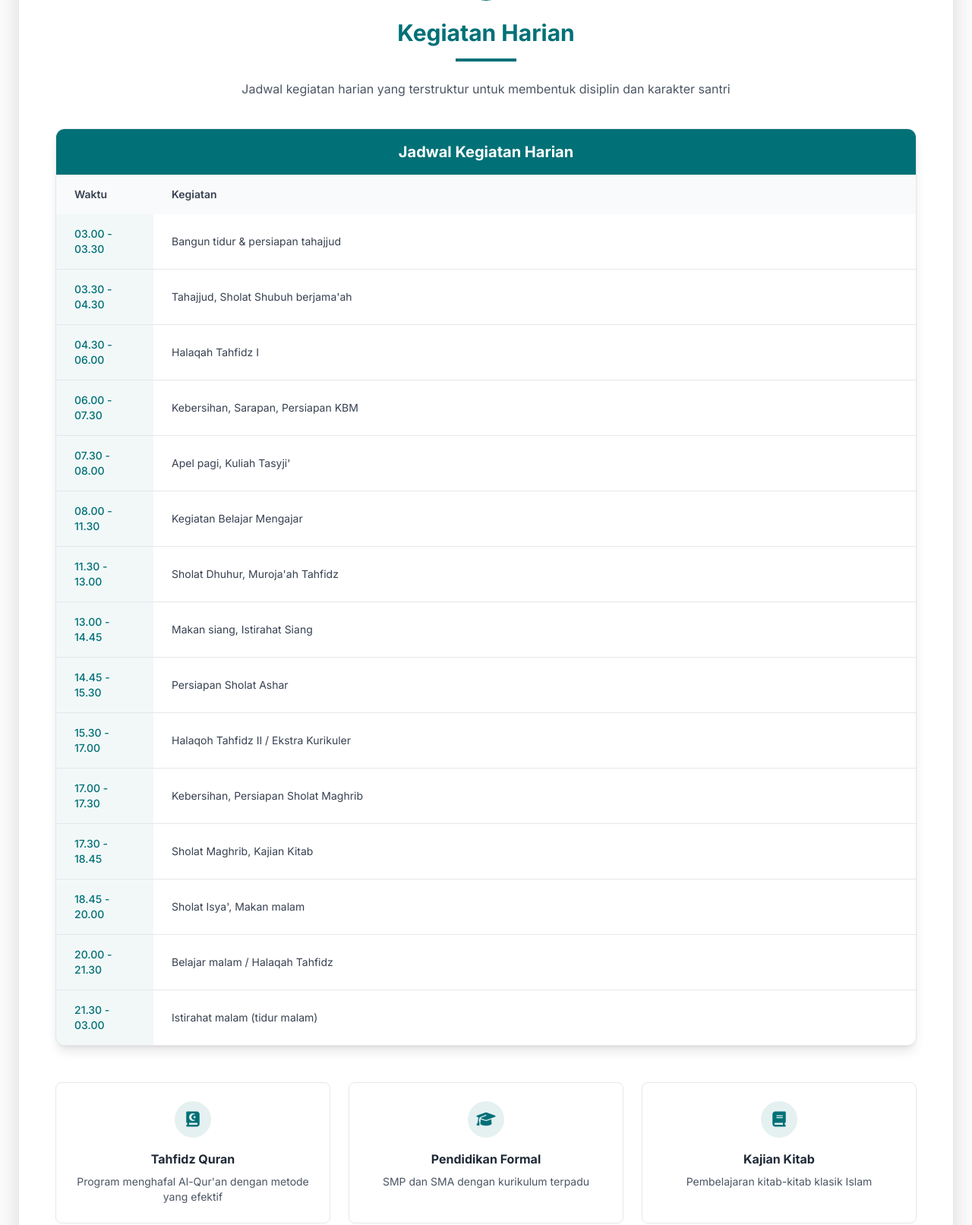
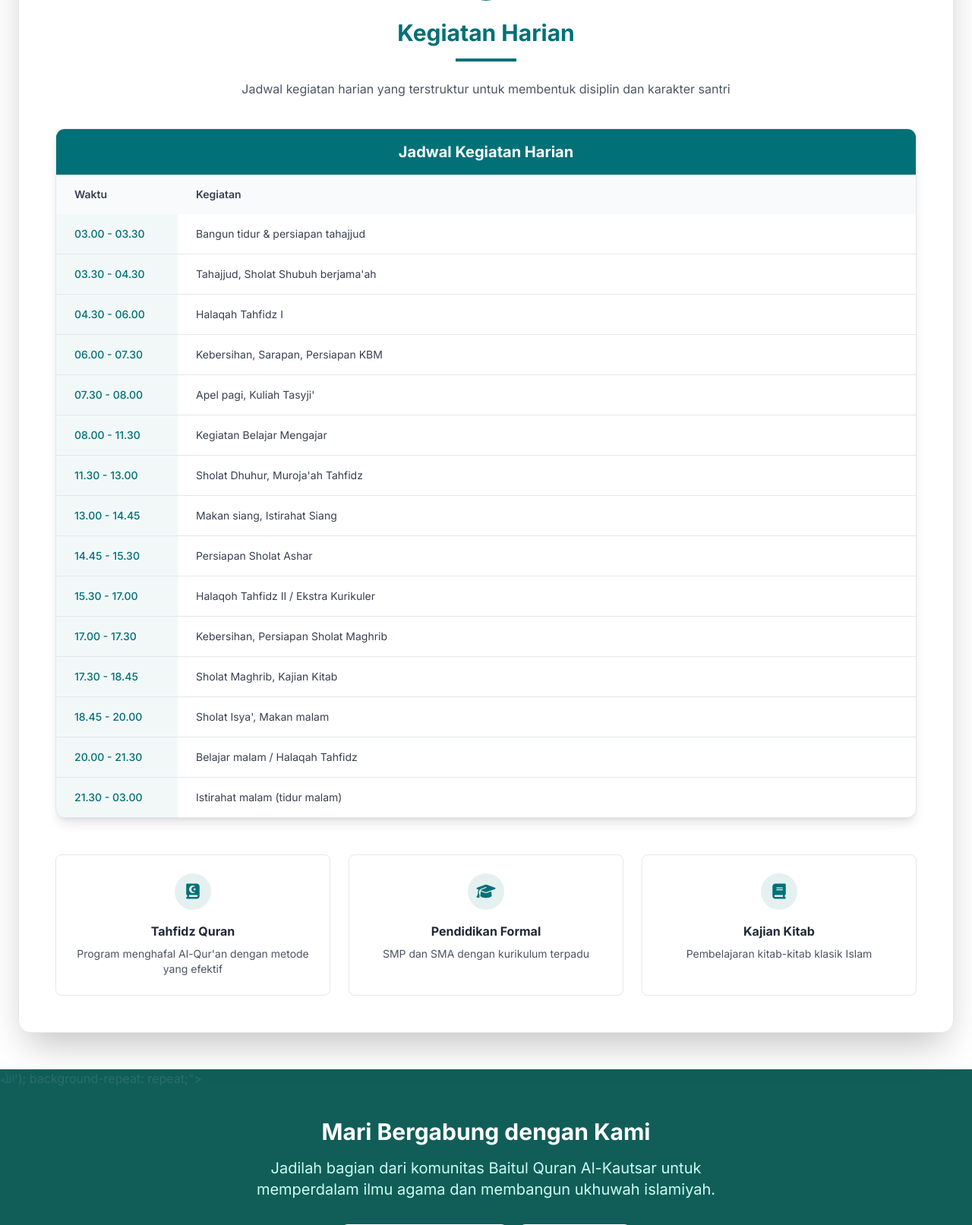
Before and after one commit to Ikhsan-Aldi/LPBaitulQuranAlKautsar, a CodeIgniter 4 app: the page made by app/Views/lp/program.php in a window 1280 px wide. Shown: the part 741-2354 px from the top of the page at 76% size. Run offline with PHP 8.4 and a stand-in for CodeIgniter, Linux system fonts and the light colour scheme; the template is opened without the code that fills it, so the values that code supplies are empty; some libraries are stand-ins or nearby versions.

Commit message:
Memperbarui coding di menu program

```diff
--- a/app/Views/lp/program.php
+++ b/app/Views/lp/program.php
@@ -52,69 +52,69 @@
                             <table class="w-full">
                                 <thead class="bg-gray-50">
                                     <tr>
-                                        <th class="px-6 py-4 text-left text-sm font-semibold text-gray-700 w-32">Waktu</th>
+                                        <th class="px-6 py-4 text-left text-sm font-semibold text-gray-700 w-40">Waktu</th>
                                         <th class="px-6 py-4 text-left text-sm font-semibold text-gray-700">Kegiatan</th>
                                     </tr>
                                 </thead>
                                 <tbody class="divide-y divide-gray-200">
                                     <tr class="hover:bg-gray-50 transition-colors duration-200">
-                                        <td class="px-6 py-4 text-sm font-medium text-[#017077] bg-[#017077]/5">03.00 - 03.30</td>
+                                        <td class="px-6 py-4 text-sm font-medium text-[#017077] bg-[#017077]/5 whitespace-nowrap">03.00 - 03.30</td>
                                         <td class="px-6 py-4 text-sm text-gray-700">Bangun tidur & persiapan tahajjud</td>
                                     </tr>
                                     <tr class="hover:bg-gray-50 transition-colors duration-200">
-                                        <td class="px-6 py-4 text-sm font-medium text-[#017077] bg-[#017077]/5">03.30 - 04.30</td>
+                                        <td class="px-6 py-4 text-sm font-medium text-[#017077] bg-[#017077]/5 whitespace-nowrap">03.30 - 04.30</td>
                                         <td class="px-6 py-4 text-sm text-gray-700">Tahajjud, Sholat Shubuh berjama'ah</td>
                                     </tr>
                                     <tr class="hover:bg-gray-50 transition-colors duration-200">
-                                        <td class="px-6 py-4 text-sm font-medium text-[#017077] bg-[#017077]/5">04.30 - 06.00</td>
+                                        <td class="px-6 py-4 text-sm font-medium text-[#017077] bg-[#017077]/5 whitespace-nowrap">04.30 - 06.00</td>
                                         <td class="px-6 py-4 text-sm text-gray-700">Halaqah Tahfidz I</td>
                                     </tr>
                                     <tr class="hover:bg-gray-50 transition-colors duration-200">
-                                        <td class="px-6 py-4 text-sm font-medium text-[#017077] bg-[#017077]/5">06.00 - 07.30</td>
+                                        <td class="px-6 py-4 text-sm font-medium text-[#017077] bg-[#017077]/5 whitespace-nowrap">06.00 - 07.30</td>
                                         <td class="px-6 py-4 text-sm text-gray-700">Kebersihan, Sarapan, Persiapan KBM</td>
                                     </tr>
                                     <tr class="hover:bg-gray-50 transition-colors duration-200">
-                                        <td class="px-6 py-4 text-sm font-medium text-[#017077] bg-[#017077]/5">07.30 - 08.00</td>
+                                        <td class="px-6 py-4 text-sm font-medium text-[#017077] bg-[#017077]/5 whitespace-nowrap">07.30 - 08.00</td>
                                         <td class="px-6 py-4 text-sm text-gray-700">Apel pagi, Kuliah Tasyji'</td>
                                     </tr>
                                     <tr class="hover:bg-gray-50 transition-colors duration-200">
-                                        <td class="px-6 py-4 text-sm font-medium text-[#017077] bg-[#017077]/5">08.00 - 11.30</td>
+                                        <td class="px-6 py-4 text-sm font-medium text-[#017077] bg-[#017077]/5 whitespace-nowrap">08.00 - 11.30</td>
                                         <td class="px-6 py-4 text-sm text-gray-700">Kegiatan Belajar Mengajar</td>
                                     </tr>
                                     <tr class="hover:bg-gray-50 transition-colors duration-200">
-                                        <td class="px-6 py-4 text-sm font-medium text-[#017077] bg-[#017077]/5">11.30 - 13.00</td>
+                                        <td class="px-6 py-4 text-sm font-medium text-[#017077] bg-[#017077]/5 whitespace-nowrap">11.30 - 13.00</td>
                                         <td class="px-6 py-4 text-sm text-gray-700">Sholat Dhuhur, Muroja'ah Tahfidz</td>
                                     </tr>
                                     <tr class="hover:bg-gray-50 transition-colors duration-200">
-                                        <td class="px-6 py-4 text-sm font-medium text-[#017077] bg-[#017077]/5">13.00 - 14.45</td>
+                                        <td class="px-6 py-4 text-sm font-medium text-[#017077] bg-[#017077]/5 whitespace-nowrap">13.00 - 14.45</td>
                                         <td class="px-6 py-4 text-sm text-gray-700">Makan siang, Istirahat Siang</td>
                                     </tr>
                                     <tr class="hover:bg-gray-50 transition-colors duration-200">
-                                        <td class="px-6 py-4 text-sm font-medium text-[#017077] bg-[#017077]/5">14.45 - 15.30</td>
+                                        <td class="px-6 py-4 text-sm font-medium text-[#017077] bg-[#017077]/5 whitespace-nowrap">14.45 - 15.30</td>
                                         <td class="px-6 py-4 text-sm text-gray-700">Persiapan Sholat Ashar</td>
                                     </tr>
                                     <tr class="hover:bg-gray-50 transition-colors duration-200">
-                                        <td class="px-6 py-4 text-sm font-medium text-[#017077] bg-[#017077]/5">15.30 - 17.00</td>
+                                        <td class="px-6 py-4 text-sm font-medium text-[#017077] bg-[#017077]/5 whitespace-nowrap">15.30 - 17.00</td>
                                         <td class="px-6 py-4 text-sm text-gray-700">Halaqoh Tahfidz II / Ekstra Kurikuler</td>
                                     </tr>
                                     <tr class="hover:bg-gray-50 transition-colors duration-200">
-                                        <td class="px-6 py-4 text-sm font-medium text-[#017077] bg-[#017077]/5">17.00 - 17.30</td>
+                                        <td class="px-6 py-4 text-sm font-medium text-[#017077] bg-[#017077]/5 whitespace-nowrap">17.00 - 17.30</td>
                                         <td class="px-6 py-4 text-sm text-gray-700">Kebersihan, Persiapan Sholat Maghrib</td>
                                     </tr>
                                     <tr class="hover:bg-gray-50 transition-colors duration-200">
-                                        <td class="px-6 py-4 text-sm font-medium text-[#017077] bg-[#017077]/5">17.30 - 18.45</td>
+                                        <td class="px-6 py-4 text-sm font-medium text-[#017077] bg-[#017077]/5 whitespace-nowrap">17.30 - 18.45</td>
                                         <td class="px-6 py-4 text-sm text-gray-700">Sholat Maghrib, Kajian Kitab</td>
                                     </tr>
                                     <tr class="hover:bg-gray-50 transition-colors duration-200">
-                                        <td class="px-6 py-4 text-sm font-medium text-[#017077] bg-[#017077]/5">18.45 - 20.00</td>
+                                        <td class="px-6 py-4 text-sm font-medium text-[#017077] bg-[#017077]/5 whitespace-nowrap">18.45 - 20.00</td>
                                         <td class="px-6 py-4 text-sm text-gray-700">Sholat Isya', Makan malam</td>
                                     </tr>
                                     <tr class="hover:bg-gray-50 transition-colors duration-200">
-                                        <td class="px-6 py-4 text-sm font-medium text-[#017077] bg-[#017077]/5">20.00 - 21.30</td>
+                                        <td class="px-6 py-4 text-sm font-medium text-[#017077] bg-[#017077]/5 whitespace-nowrap">20.00 - 21.30</td>
                                         <td class="px-6 py-4 text-sm text-gray-700">Belajar malam / Halaqah Tahfidz</td>
                                     </tr>
                                     <tr class="hover:bg-gray-50 transition-colors duration-200">
-                                        <td class="px-6 py-4 text-sm font-medium text-[#017077] bg-[#017077]/5">21.30 - 03.00</td>
+                                        <td class="px-6 py-4 text-sm font-medium text-[#017077] bg-[#017077]/5 whitespace-nowrap">21.30 - 03.00</td>
                                         <td class="px-6 py-4 text-sm text-gray-700">Istirahat malam (tidur malam)</td>
                                     </tr>
                                 </tbody>
```
